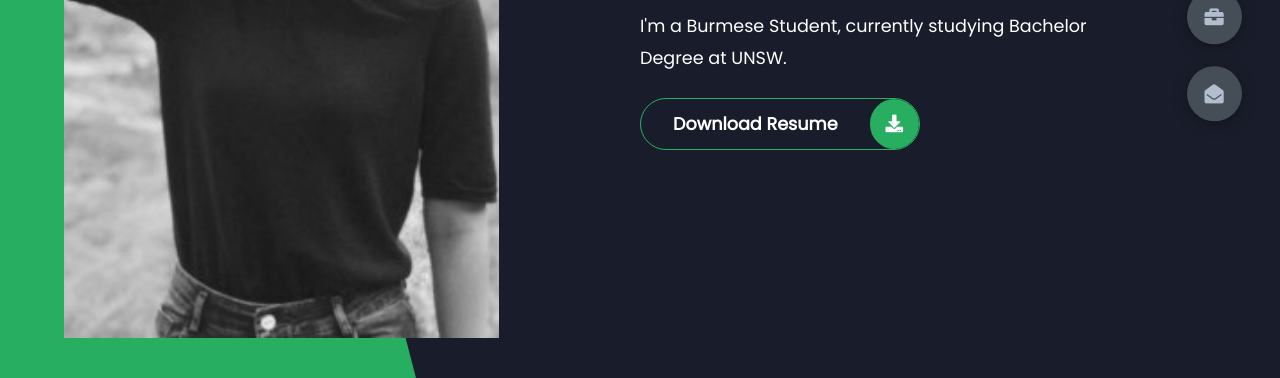
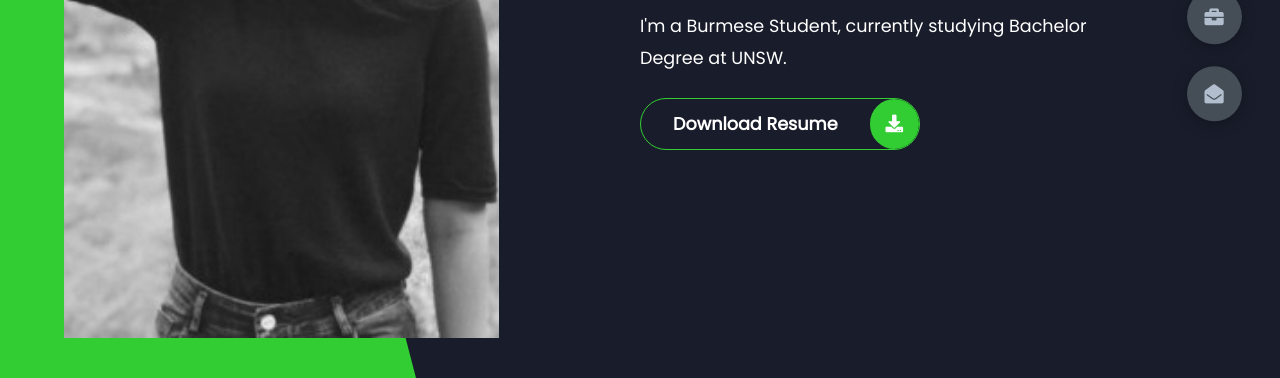
Before and after one commit to KhaingNaing/portfolio, a plain HTML site: page index.html in a window 1280 px wide. Shown: the part 422-800 px from the top of the page. Drawn offline with Linux system fonts and the light colour scheme.

Commit message:
change the mode color

```diff
--- a/styles/style.scss
+++ b/styles/style.scss
@@ -10,7 +10,7 @@
     using variable here for the color mainly*/
 :root{
     --color-primary: #191d2b;
-    --color-secondary: #27AE60;
+    --color-secondary: #32cd32;
     --color-white: #FFFFFF;
     --color-black: #000;
     --color-grey0: #f8f8f8;
```
Also changed, not shown: styles/style.css.
